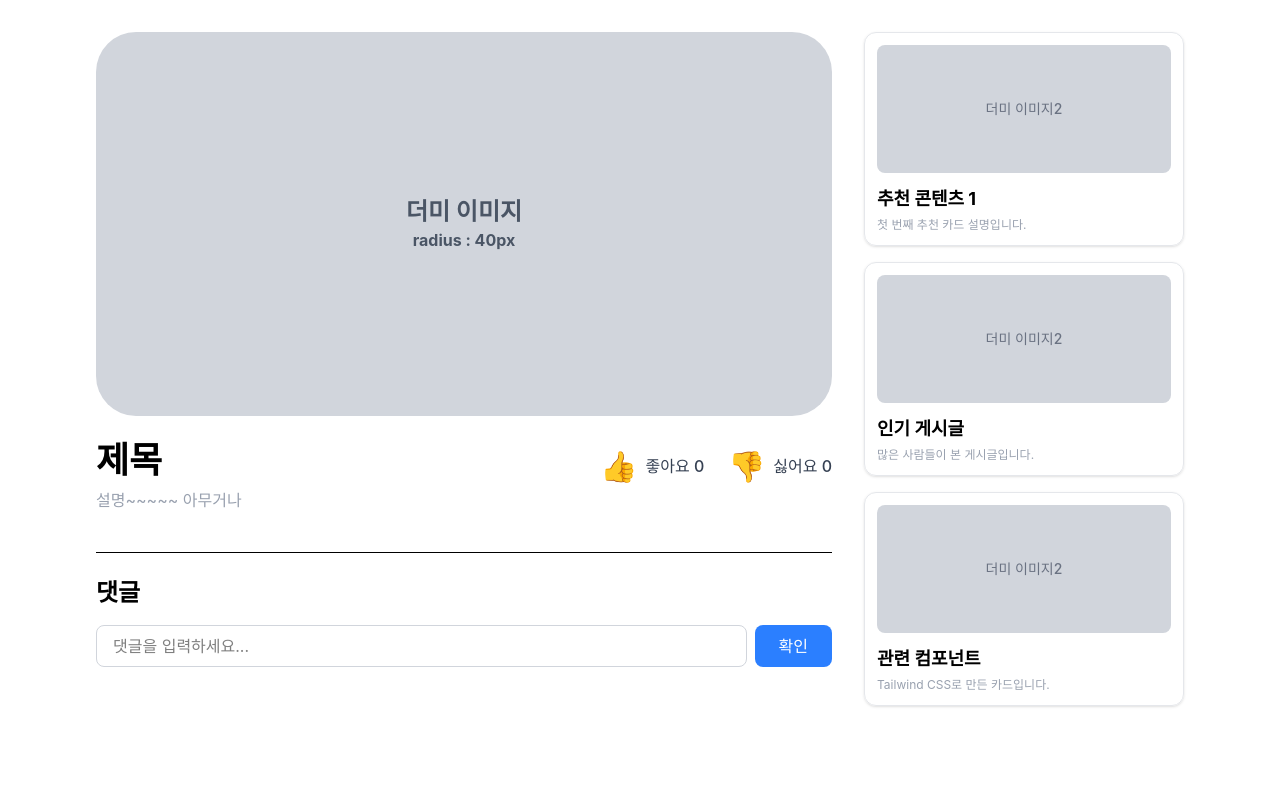
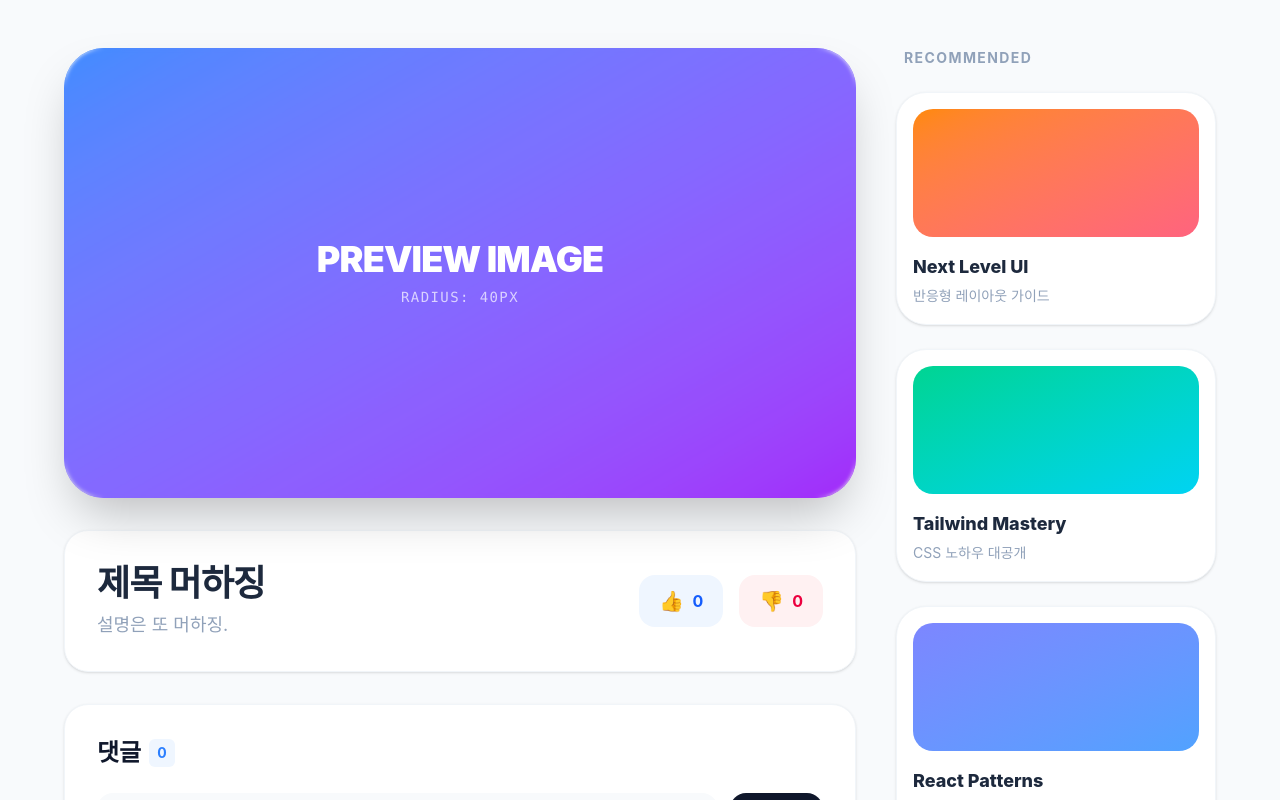
Before and after one commit to Likelion-YeungNam-Univ/14th-fe-assignment-7, a React (Vite) app: page / in a window 1280 px wide. Shown: the top 800 px of the page. Built offline with nearby package versions, Linux system fonts and the light colour scheme.

Commit message:
feat: style 구현

```diff
--- a/src/App.jsx
+++ b/src/App.jsx
@@ -3,103 +3,106 @@ import RightCard from './RightCard';
 import CommentModal from './CommetModal.jsx';
 
 const App = () => {
-  // 좋아요, 싫어요 상태 관리
   const [likes, setLikes] = useState(0);
   const [dislikes, setDislikes] = useState(0);
-
-  // 댓글 관련 상태 관리
   const [comments, setComments] = useState([]);
   const [inputValue, setInputValue] = useState('');
   const [isModalOpen, setIsModalOpen] = useState(false);
   const [pendingComment, setPendingComment] = useState('');
 
-  // 댓글 등록 핸들러 (엔터/버튼 클릭)
   const handleCommentSubmit = (e) => {
-    if (e.key === 'Enter' || e.type === 'click') {
-      if (!inputValue.trim()) return;
+    if ((e.key === 'Enter' || e.type === 'click') && inputValue.trim()) {
       setPendingComment(inputValue);
       setIsModalOpen(true);
     }
   };
 
-  // 모달 확인 클릭 시 실제 댓글 추가
   const confirmComment = () => {
-    setComments([...comments, pendingComment]);
+    setComments([pendingComment, ...comments]);
     setInputValue('');
     setIsModalOpen(false);
   };
 
   return (
-    <div className="max-w-6xl mx-auto p-8 flex flex-col md:flex-row gap-8">
-      {/* 왼쪽 메인 영역 */}
-      <div className="flex-1">
-        {/* 메인 이미지 */}
-        <div className="w-full h-96 bg-gray-300 rounded-[40px] flex items-center justify-center mb-6">
-          <div className="text-center text-gray-600 font-bold">
-            <p className="text-2xl">더미 이미지</p>
-            <p>radius : 40px</p>
+    <div className="min-h-screen bg-slate-50 py-12 px-4 font-sans text-slate-900">
+      <div className="max-w-6xl mx-auto flex flex-col lg:flex-row gap-10">
+
+        {/* 왼쪽 메인 섹션 */}
+        <div className="flex-1 space-y-8">
+          {/* 메인 비주얼 박스 */}
+          <div className="relative group overflow-hidden bg-gradient-to-br from-blue-500 to-purple-600 h-[450px] rounded-[40px] shadow-2xl flex items-center justify-center transition-all duration-500 hover:scale-[1.01]">
+            <div className="absolute inset-0 bg-white/10 backdrop-blur-[2px]"></div>
+            <div className="relative text-center text-white space-y-2">
+              <h2 className="text-4xl font-black tracking-tight">PREVIEW IMAGE</h2>
+              <p className="text-white/70 font-mono tracking-widest text-sm uppercase">Radius: 40px</p>
             </div>
           </div>
 
-        {/* 제목 및 좋아요 영역 */}
-        <div className="flex justify-between items-start mb-10">
+          {/* 제목 및 인터랙션 바 */}
+          <div className="flex flex-col md:flex-row md:items-center justify-between gap-6 bg-white p-8 rounded-3xl shadow-sm border border-slate-100">
             <div>
-            <h1 className="text-4xl font-extrabold mb-2">제목</h1>
-            <p className="text-gray-400">설명~~~~~ 아무거나</p>
+              <h1 className="text-4xl font-extrabold text-slate-800 tracking-tight mb-2">제목 머하징</h1>
+              <p className="text-slate-400 text-lg">설명은 또 머하징.</p>
             </div>
 
-          {/* 좋아요 / 싫어요 기능 */}
-          <div className="flex items-center gap-6 pt-2">
-            <div className="flex items-center gap-2 cursor-pointer group" onClick={() => setLikes(likes + 1)}>
-              <span className="text-3xl group-hover:scale-110 transition-transform">👍</span>
-              <span className="font-medium text-gray-700">좋아요 {likes}</span>
-            </div>
-            <div className="flex items-center gap-2 cursor-pointer group" onClick={() => setDislikes(dislikes + 1)}>
-              <span className="text-3xl group-hover:scale-110 transition-transform">👎</span>
-              <span className="font-medium text-gray-700">싫어요 {dislikes}</span>
-            </div>
+            <div className="flex items-center gap-4">
+              <button
+                onClick={() => setLikes(likes + 1)}
+                className="flex items-center gap-2 px-5 py-3 rounded-2xl bg-blue-50 text-blue-600 font-bold hover:bg-blue-100 transition-all active:scale-95"
+              >
+                <span className="text-xl">👍</span> {likes}
+              </button>
+              <button
+                onClick={() => setDislikes(dislikes + 1)}
+                className="flex items-center gap-2 px-5 py-3 rounded-2xl bg-rose-50 text-rose-600 font-bold hover:bg-rose-100 transition-all active:scale-95"
+              >
+                <span className="text-xl">👎</span> {dislikes}
+              </button>
             </div>
           </div>
 
-        {/* 댓글 작성 영역 */}
-        <div className="mt-10 border-t pt-6">
-          <h2 className="text-2xl font-bold mb-4">댓글</h2>
-          <div className="flex gap-2 mb-6">
+          {/* 댓글 섹션 */}
+          <div className="bg-white p-8 rounded-3xl shadow-sm border border-slate-100">
+            <h3 className="text-2xl font-bold mb-6 flex items-center gap-2">
+              댓글 <span className="text-blue-500 text-sm bg-blue-50 px-2 py-1 rounded-md">{comments.length}</span>
+            </h3>
+
+            <div className="flex gap-3 mb-8">
               <input
                 type="text"
-              className="flex-1 border border-gray-300 rounded-lg px-4 py-2 focus:outline-none focus:ring-2 focus:ring-blue-400"
-              placeholder="댓글을 입력하세요..."
+                className="flex-1 bg-slate-50 border-none rounded-2xl px-6 py-4 focus:ring-2 focus:ring-blue-400 transition-all outline-none text-slate-700 placeholder:text-slate-300"
+                placeholder="따뜻한 댓글을 남겨주세요..."
                 value={inputValue}
                 onChange={(e) => setInputValue(e.target.value)}
                 onKeyDown={handleCommentSubmit}
               />
               <button
                 onClick={handleCommentSubmit}
-              className="bg-blue-500 text-white px-6 py-2 rounded-lg hover:bg-blue-600 transition-colors"
+                className="bg-slate-900 text-white px-8 py-4 rounded-2xl font-bold hover:bg-slate-800 transition-all shadow-lg shadow-slate-200 active:translate-y-0.5"
               >
-              확인
+                등록
               </button>
             </div>
 
-          {/* 댓글 리스트 */}
-          <ul className="space-y-3">
-            {comments.map((comment, index) => (
-              <li key={index} className="p-3 bg-gray-50 rounded-lg border border-gray-100">
-                {comment}
-              </li>
+            <div className="space-y-4">
+              {comments.map((c, i) => (
+                <div key={i} className="p-5 bg-slate-50 rounded-2xl border border-slate-100 animate-fadeIn">
+                  <p className="text-slate-700">{c}</p>
+                </div>
               ))}
-          </ul>
+            </div>
           </div>
         </div>
 
-      {/* 오른쪽 사이드바 영역 */}
-      <div className="w-full md:w-80 space-y-4">
-        <RightCard title="추천 콘텐츠 1" description="첫 번째 추천 카드 설명입니다." />
-        <RightCard title="인기 게시글" description="많은 사람들이 본 게시글입니다." />
-        <RightCard title="관련 컴포넌트" description="Tailwind CSS로 만든 카드입니다." />
+        {/* 오른쪽 사이드바 */}
+        <div className="w-full lg:w-80 space-y-6">
+          <h4 className="text-lg font-bold text-slate-400 px-2 uppercase tracking-widest text-sm">Recommended</h4>
+          <RightCard title="Next Level UI" description="반응형 레이아웃 가이드" color="from-orange-400 to-rose-400" />
+          <RightCard title="Tailwind Mastery" description="CSS 노하우 대공개" color="from-emerald-400 to-cyan-400" />
+          <RightCard title="React Patterns" description="컴포넌트 설계의 정석" color="from-indigo-400 to-blue-400" />
+        </div>
       </div>
 
-      {/* 모달창 */}
       <CommentModal
         isOpen={isModalOpen}
         onClose={() => setIsModalOpen(false)}
--- a/src/CommetModal.jsx
+++ b/src/CommetModal.jsx
@@ -2,22 +2,26 @@ const CommentModal = ({ isOpen, onClose, onConfirm, content }) => {
   if (!isOpen) return null;
 
   return (
-    <div className="fixed inset-0 bg-black bg-opacity-50 flex items-center justify-center z-50">
-      <div className="bg-white p-6 rounded-2xl shadow-xl max-w-sm w-full mx-4">
-        <h3 className="text-xl font-bold mb-4 text-center">댓글을 등록하시겠습니까?</h3>
-        <p className="text-gray-600 mb-6 bg-gray-50 p-3 rounded-lg border italic">
-          "{content}"
-        </p>
-        <div className="flex gap-3">
-          <button
-            onClick={onClose}
-            className="flex-1 py-2 bg-gray-200 rounded-lg font-medium hover:bg-gray-300 transition-colors"
-          >
+    <div className="fixed inset-0 z-[100] flex items-center justify-center p-4">
+      <div className="absolute inset-0 bg-slate-900/40 backdrop-blur-md" onClick={onClose} />
+      <div className="relative bg-white w-full max-w-md rounded-[32px] p-8 shadow-2xl animate-scaleIn">
+        <div className="text-center space-y-4">
+          <div className="w-16 h-16 bg-blue-50 text-blue-500 rounded-full flex items-center justify-center mx-auto text-3xl">
+            💬
+          </div>
+          <h3 className="text-2xl font-black text-slate-800">댓글을 등록할까요?</h3>
+          <div className="bg-slate-50 p-4 rounded-2xl text-slate-600 italic border border-slate-100">
+            "{content}"
+          </div>
+        </div>
+
+        <div className="flex gap-3 mt-8">
+          <button onClick={onClose} className="flex-1 py-4 text-slate-400 font-bold hover:text-slate-600 transition-colors">
             취소
           </button>
           <button
             onClick={onConfirm}
-            className="flex-1 py-2 bg-blue-500 text-white rounded-lg font-medium hover:bg-blue-600 transition-colors"
+            className="flex-1 py-4 bg-blue-600 text-white rounded-2xl font-bold shadow-lg shadow-blue-200 hover:bg-blue-700 transition-all active:scale-95"
           >
             확인
           </button>
--- a/src/RightCard.jsx
+++ b/src/RightCard.jsx
@@ -1,11 +1,11 @@
-const RightCard = ({ title, description }) => {
+const RightCard = ({ title, description, color = "from-slate-300 to-slate-400" }) => {
   return (
-    <div className="border border-gray-200 rounded-xl p-3 shadow-sm hover:shadow-md transition-shadow">
-      <div className="w-full h-32 bg-gray-300 rounded-lg mb-3 flex items-center justify-center">
-        <span className="text-gray-500 text-sm font-medium">더미 이미지2</span>
+    <div className="group bg-white p-4 rounded-[30px] border border-slate-100 shadow-sm hover:shadow-xl transition-all duration-300 cursor-pointer hover:-translate-y-1">
+      <div className={`w-full h-32 bg-gradient-to-br ${color} rounded-[20px] mb-4 overflow-hidden relative`}>
+        <div className="absolute inset-0 bg-black/5 opacity-0 group-hover:opacity-100 transition-opacity" />
       </div>
-      <h3 className="font-bold text-lg mb-1">{title}</h3>
-      <p className="text-xs text-gray-400">{description}</p>
+      <h3 className="font-extrabold text-slate-800 text-lg group-hover:text-blue-600 transition-colors">{title}</h3>
+      <p className="text-sm text-slate-400 mt-1 leading-relaxed">{description}</p>
     </div>
   );
 };
```
Lines whose indentation alone changed are shown as unchanged.
